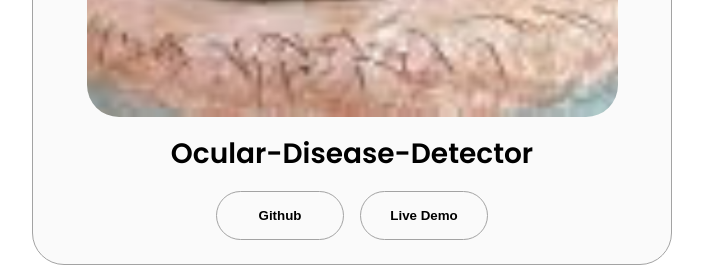
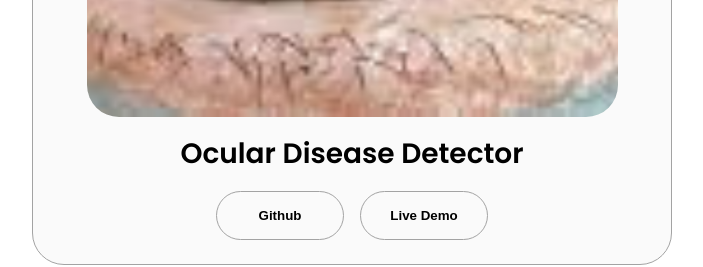
Before and after one commit to PawarMukesh/MukeshPawarPortfolio.github.io, a plain HTML site: page index.html in a window 1280 px wide. Shown: the part 3800-4067 px from the top of the page, without its empty margins (288-991 px from the left). Drawn offline with Linux system fonts and the light colour scheme.

Commit message:
Update index.html

```diff
--- a/index.html
+++ b/index.html
@@ -293,7 +293,7 @@
                   class="project-img"
                 />
               </div>
-              <h2 class="experience-sub-title project-title">Ocular-Disease-Detector</h2>
+              <h2 class="experience-sub-title project-title">Ocular Disease Detector</h2>
               <div class="btn-container">
                 <button
                   class="btn btn-color-2 project-btn"
```
